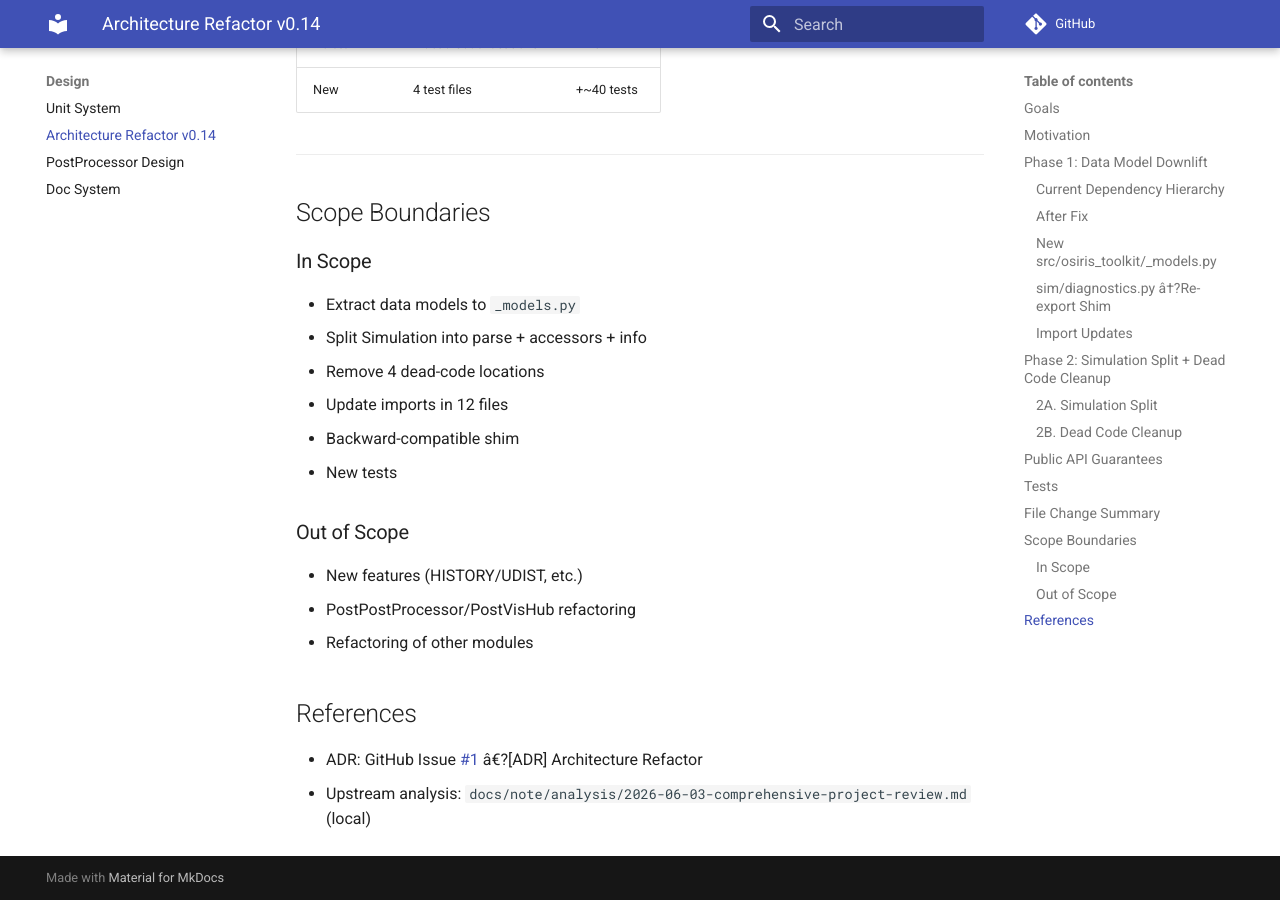
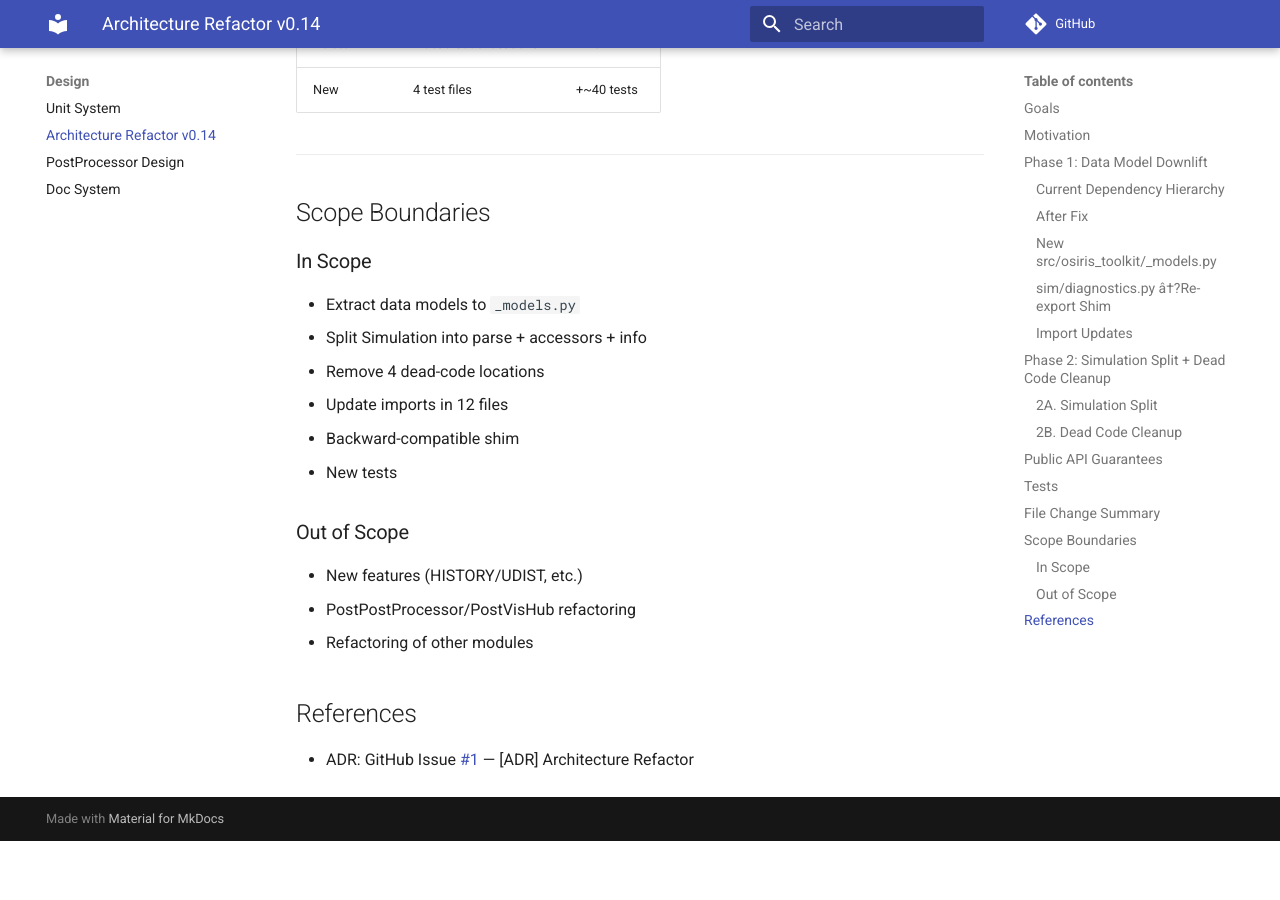
Before and after one commit to wulnkkk/osiris-toolkit, an MkDocs documentation site: the page built from docs/design/architecture-refactor.md, in a window 1280 px wide and 900 px high, scrolled down 5356 px. Built offline with MkDocs 1.6.1 and Material for MkDocs 9.7.7, drawn with Linux system fonts in a browser that asks for light colours; comment, search, counter and statistics services are not loaded; after the commit the page ends 6197 px from its top, so only the background shows below that.

Commit message:
chore: remove last content references to docs/note/ - Remove upstream analysis note ref from architecture-refactor.md - Remove upstream analysis note ref from doc-system-architecture.md - Only CI behavior descriptions remain (check_english exclude list)

```diff
--- a/docs/design/architecture-refactor.md
+++ b/docs/design/architecture-refactor.md
@@ -216,5 +216,4 @@ hub.plot_field("e1", iteration=50)
 
 ## References
 
-- ADR: GitHub Issue [#1](https://github.com/wulnkkk/osiris-toolkit/issues/1) â€?[ADR] Architecture Refactor
-- Upstream analysis: `docs/note/analysis/2026-06-03-comprehensive-project-review.md` (local)
+- ADR: GitHub Issue [#1](https://github.com/wulnkkk/osiris-toolkit/issues/1) — [ADR] Architecture Refactor
```
Also changed, not shown: docs/design/doc-system-architecture.md (+0 -1 lines).
